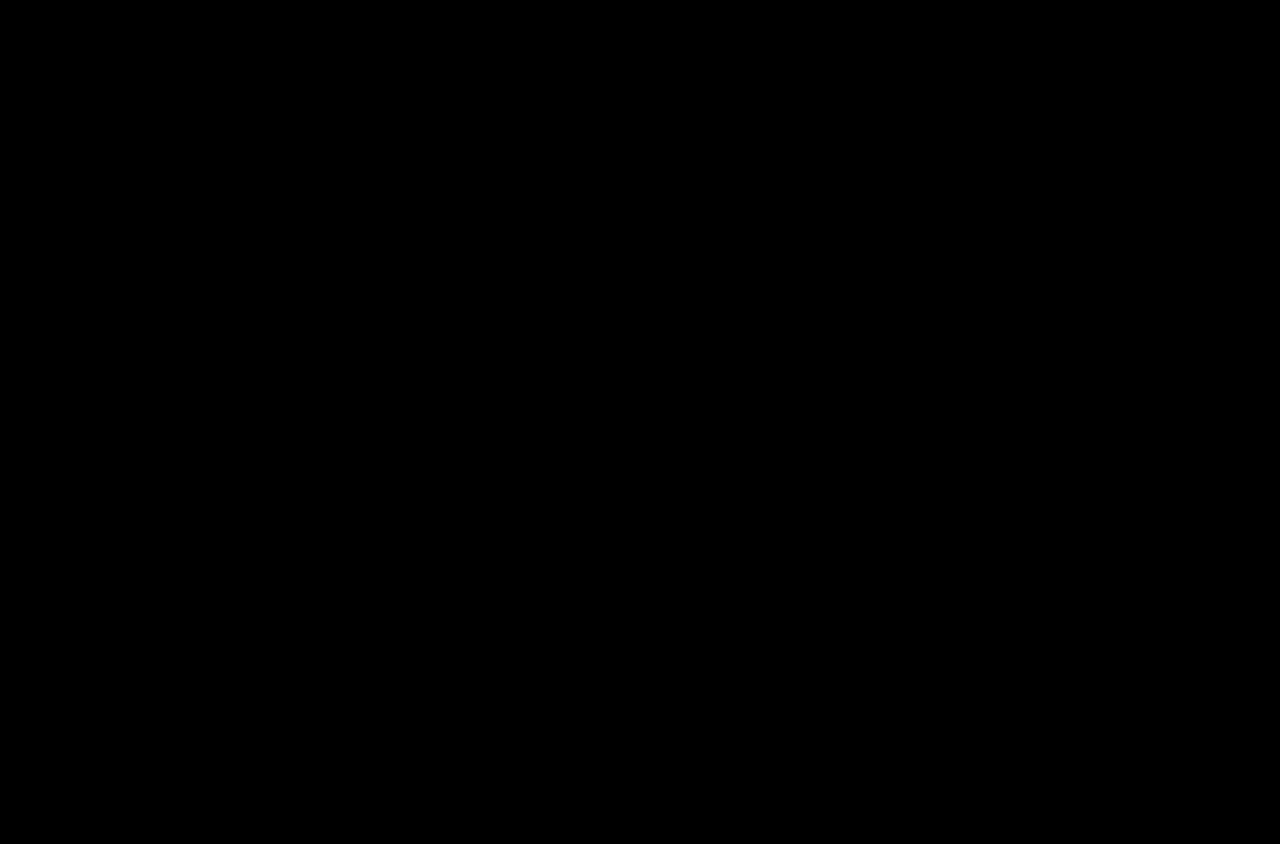
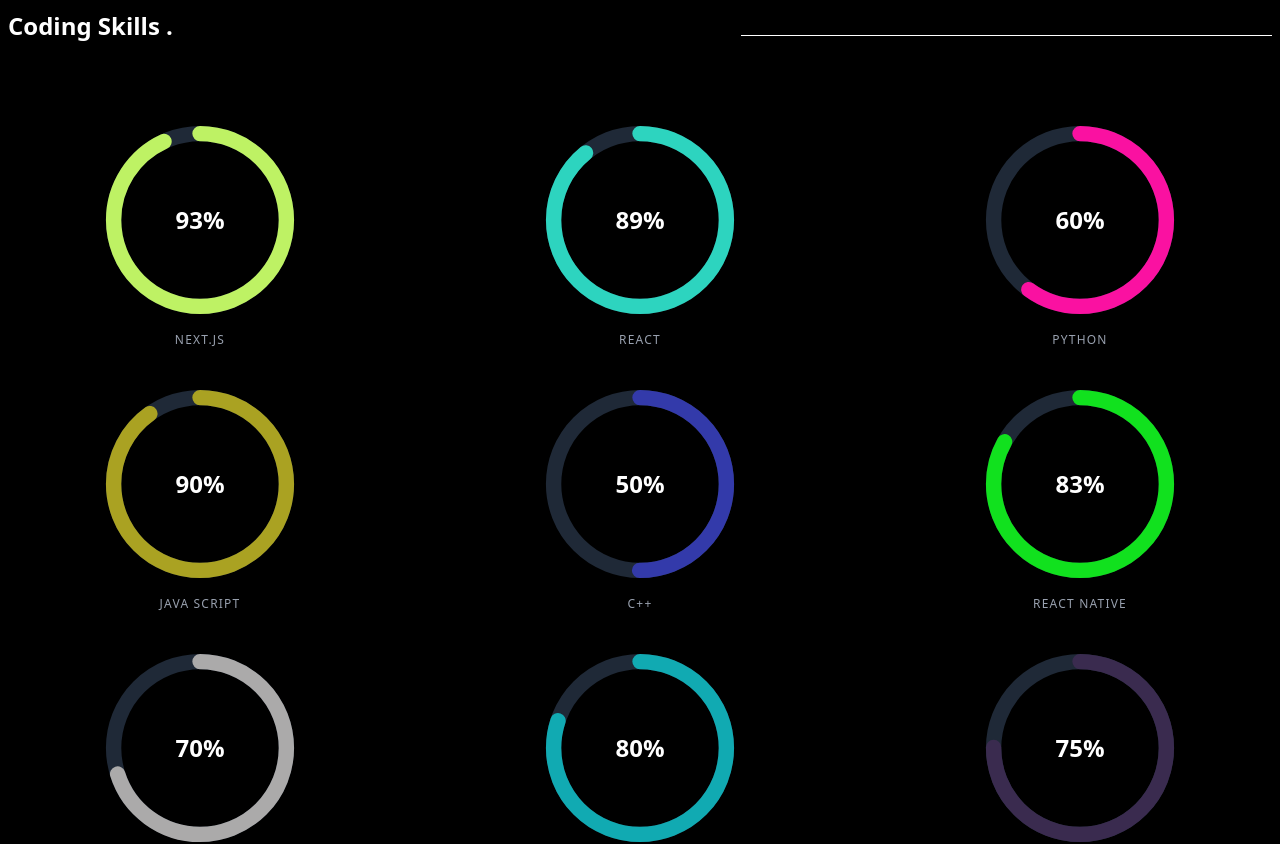
Before and after one commit to abubkar-afzal/my-portfolio, a Next.js app: page /Components/codingSkills in a window 1280 px wide. Shown: the top 844 px of the page. Before the commit the page ends 800 px from the top, so only its background shows below. Built offline with nearby package versions, Linux system fonts and the light colour scheme.

Commit message:
Designing some more pages

```diff
--- a/pages/Components/codingSkills.tsx
+++ b/pages/Components/codingSkills.tsx
@@ -1,73 +1,38 @@
 import React from "react";
+import ProgressCircle from "./progressLoader.jsx";
 
 const CodingSkill = ()=>{
+   const stats = [
+    { label: "Next.js", pc: 93, color: "#bef264" },
+    { label: "React", pc: 89, color: "#2dd4bf" },
+    { label: "Python", pc: 60, color: "#fa11a1" },
+    { label: "Java Script", pc: 90, color: "#aaa222" },
+    { label: "C++", pc: 50, color: "#333aaa" },
+    { label: "React Native", pc: 83, color: "#11e11e" },
+    { label: "Electron.js", pc: 70, color: "#abaaaa" },
+    { label: "Type Script", pc: 80, color: "#11aab2" },
+    { label: "Babylone.js", pc: 75, color: "#3a2b4f" },
+    { label: "PHP", pc: 22, color: "#aa2f21" },
+    { label: "Redis", pc: 15, color: "#4da4cf" },
+  ];
     return<>
-    <div>
-                <div>Coding Skills</div>
-                <div></div>
-            </div>
-        <div>
-            <div>
-                Round
-                <div>Progress</div>
-            </div>
-            <div>Skill name</div>
-        </div>
-<div>
-            <div>
-                Round
-                <div>Progress</div>
-            </div>
-            <div>Skill name</div>
-        </div><div>
-            <div>
-                Round
-                <div>Progress</div>
-            </div>
-            <div>Skill name</div>
-        </div><div>
-            <div>
-                Round
-                <div>Progress</div>
-            </div>
-            <div>Skill name</div>
-        </div><div>
-            <div>
-                Round
-                <div>Progress</div>
-            </div>
-            <div>Skill name</div>
-        </div><div>
-            <div>
-                Round
-                <div>Progress</div>
-            </div>
-            <div>Skill name</div>
-        </div><div>
-            <div>
-                Round
-                <div>Progress</div>
-            </div>
-            <div>Skill name</div>
-        </div><div>
-            <div>
-                Round
-                <div>Progress</div>
-            </div>
-            <div>Skill name</div>
-        </div><div>
-            <div>
-                Round
-                <div>Progress</div>
-            </div>
-            <div>Skill name</div>
-        </div><div>
-            <div>
-                Round
-                <div>Progress</div>
-            </div>
-            <div>Skill name</div>
-        </div>
+    <div className="text-[1.5rem] font-black text-left m-2 relative -z-10 text-(--white)">
+            <div className="w-[60%]">Coding Skills .</div>
+            <div className="border-t absolute right-0 bottom-2 w-[42%]"></div>
+          </div>
+        <div className="grid grid-cols-2 md:grid-cols-3 gap-10 mt-[5rem]">
+        {stats.map((s) => (
+          <ProgressCircle
+            key={s.label}
+            label={s.label}
+            percentage={s.pc}
+            color={s.color}
+            // You can pass any Tailwind size class here!
+            sizeClass="w-28 h-28 md:w-48 md:h-48"
+          />
+        ))}
+      </div>
+
     </>
 }
 export default CodingSkill;
--- a/pages/Components/designSkills.tsx
+++ b/pages/Components/designSkills.tsx
@@ -1,40 +1,91 @@
+import Image from "next/image";
 import React from "react";
-
-const DesignSkills=()=>{
-
-    return<>
+import img from "../../public/img1.jpg";
+const DesignSkills = () => {
+  return (
+    <>
+      <div className="my-[2rem] text-[1.5rem] font-black text-left m-2 relative -z-10 text-(--white)">
+        <div className="w-[60%]">Design Skills .</div>
+        <div className="border-t absolute right-0 bottom-2 w-[42%]"></div>
+      </div>
+      <div className="grid grid-cols-2 md:grid-cols-3 gap-8 text-center m-2">
+        <div className="text-(--white) flex w-[10rem] bg-(--lightpink) rounded-[2rem] border border-(--pink)">
           <div>
-                <div>Design Skills</div>
-                <div></div>
+            <Image
+              src={img}
+              alt="image"
+              width={50}
+              height={50}
+              className="rounded-full m-2"
+            />
           </div>
-        <div>
-            <div>Icon</div>
-            <div>
-                <div>Percentage</div>
-                <div>Name</div>
+          <div className="w-full">
+            <div className="text-center text-[1.5rem] font-black">90%</div>
+            <div className="font-thin text-[10px]">HTML / Tailwindcss</div>
           </div>
         </div>
+        <div className="text-(--white) flex w-[10rem] bg-(--lightgreen) rounded-[2rem] border border-(--green)">
           <div>
-            <div>Icon</div>
-            <div>
-                <div>Percentage</div>
-                <div>Name</div>
+            <Image
+              src={img}
+              alt="image"
+              width={50}
+              height={50}
+              className="rounded-full m-2"
+            />
+          </div>
+          <div className="w-full">
+            <div className="text-center text-[1.5rem] font-black">92%</div>
+            <div className="font-thin text-[10px]">Corel Draw</div>
           </div>
         </div>
+        <div className="text-(--white) flex w-[10rem] bg-(--lightmahroon) rounded-[2rem] border border-(--mahroon)">
           <div>
-            <div>Icon</div>
-            <div>
-                <div>Percentage</div>
-                <div>Name</div>
+            <Image
+              src={img}
+              alt="image"
+              width={50}
+              height={50}
+              className="rounded-full m-2"
+            />
+          </div>
+          <div className="w-full">
+            <div className="text-center text-[1.5rem] font-black">75%</div>
+            <div className="font-thin text-[10px]">Figma</div>
           </div>
         </div>
+        <div className="text-(--white) flex w-[10rem] bg-(--lightblue) rounded-[2rem] border border-(--blue)">
           <div>
-            <div>Icon</div>
+            <Image
+              src={img}
+              alt="image"
+              width={50}
+              height={50}
+              className="rounded-full m-2"
+            />
+          </div>
+          <div className="w-full">
+            <div className="text-center text-[1.5rem] font-black">80%</div>
+            <div className="font-thin text-[10px]">PhotoShope</div>
+          </div>
+        </div>
+        <div className="text-(--white) flex w-[10rem] bg-(--lightyellow) rounded-[2rem] border border-(--yellow)">
           <div>
-                <div>Percentage</div>
-                <div>Name</div>
+            <Image
+              src={img}
+              alt="image"
+              width={50}
+              height={50}
+              className="rounded-full m-2"
+            />
+          </div>
+          <div className="w-full">
+            <div className="text-center text-[1.5rem] font-black">82%</div>
+            <div className="font-thin text-[10px]">Snapseed</div>
+          </div>
         </div>
       </div>
     </>
-}
+  );
+};
 export default DesignSkills;
--- /dev/null
+++ b/pages/Components/progressLoader.jsx
@@ -0,0 +1,68 @@
+import React, { useEffect } from 'react';
+import { motion, useMotionValue, useTransform, animate } from 'framer-motion';
+
+const ProgressCircle = ({ percentage, color, label, sizeClass = "w-40 h-40" }) => {
+  // Using 100x100 coordinate system makes it easy to scale with Tailwind
+  const radius = 45;
+  const circumference = 2 * Math.PI * radius;
+
+  // Motion values for the "Count Up" number animation
+  const count = useMotionValue(0);
+  const rounded = useTransform(count, (latest) => Math.round(latest));
+
+  useEffect(() => {
+    // Animate the number from 0 to percentage
+    const controls = animate(count, percentage, { duration: 1.5, ease: "easeInOut" });
+    return controls.stop;
+  }, [percentage, count]);
+
+  return (
+    <div className="flex flex-col items-center gap-4">
+      {/* Container size controlled by sizeClass prop */}
+      <div className={`relative flex items-center justify-center ${sizeClass}`}>
+        <svg
+          viewBox="0 0 100 100"
+          className="w-full h-full -rotate-90 overflow-visible"
+        >
+          {/* Background Track (Gray) */}
+          <circle
+            cx="50"
+            cy="50"
+            r={radius}
+            stroke="#1f2937" // tailwind gray-800
+            strokeWidth="8"
+            fill="transparent"
+          />
+          {/* Animated Progress Bar */}
+          <motion.circle
+            cx="50"
+            cy="50"
+            r={radius}
+            stroke={color}
+            strokeWidth="8"
+            fill="transparent"
+            strokeDasharray={circumference}
+            strokeLinecap="round"
+            initial={{ strokeDashoffset: circumference }}
+            animate={{ strokeDashoffset: circumference - (percentage / 100) * circumference }}
+            transition={{ duration: 1.5, ease: "easeInOut" }}
+          />
+        </svg>
+
+        {/* Percentage text centered inside */}
+        <div className="absolute inset-0 flex items-center justify-center">
+          <span className="text-2xl font-bold text-white font-sans">
+            <motion.span>{rounded}</motion.span>%
+          </span>
+        </div>
+      </div>
+
+      {/* Label under the circle */}
+      <p className="text-gray-400 font-medium tracking-widest uppercase text-xs">
+        {label}
+      </p>
+    </div>
+  );
+};
+
+export default ProgressCircle;
--- a/styles/globals.css
+++ b/styles/globals.css
@@ -7,6 +7,14 @@
   --mahroon: #8e1414;
   --yellow: #eddb1a;
   --green: #00f953;
+  --lightmahroon: #f9000034;
+  --lightgreen: #00f95334;
+  --lightblue: #0064f934;
+  --lightpink: #f900f134;
+  --lightyellow: #f9ec0034;
+  --blue: #0064f9;
+  --pink: #f900f1;
+  --yellow: #f9ec00;
 
 }
 @theme {
--- a/tsconfig.json
+++ b/tsconfig.json
@@ -24,6 +24,6 @@
     ".next/types/**/*.ts",
     ".next/dev/types/**/*.ts",
     "**/*.mts"
-  ],
+, "pages/Components/progressLoader.jsx"  ],
   "exclude": ["node_modules"]
 }
```
Also changed, not shown: pages/Components/awards.tsx (+47 -29 lines). Lines whose indentation alone changed are shown as unchanged.
